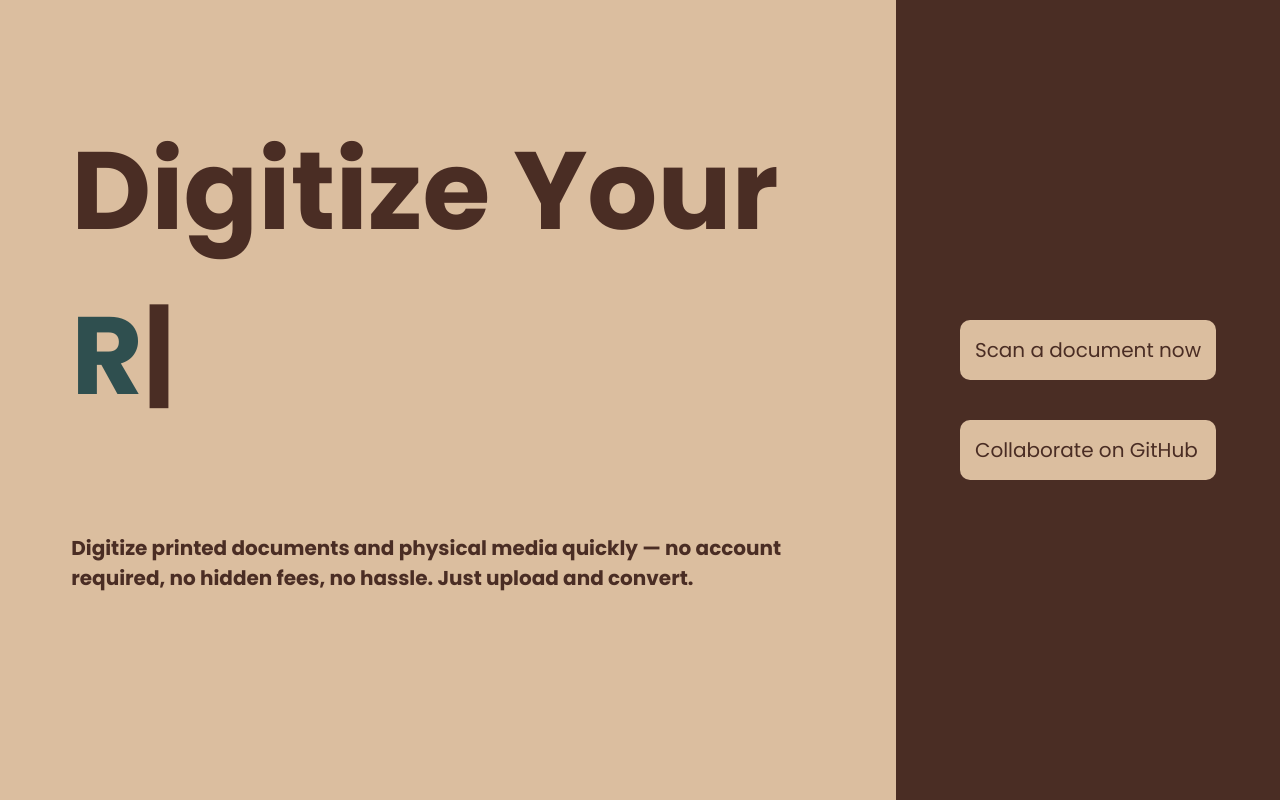
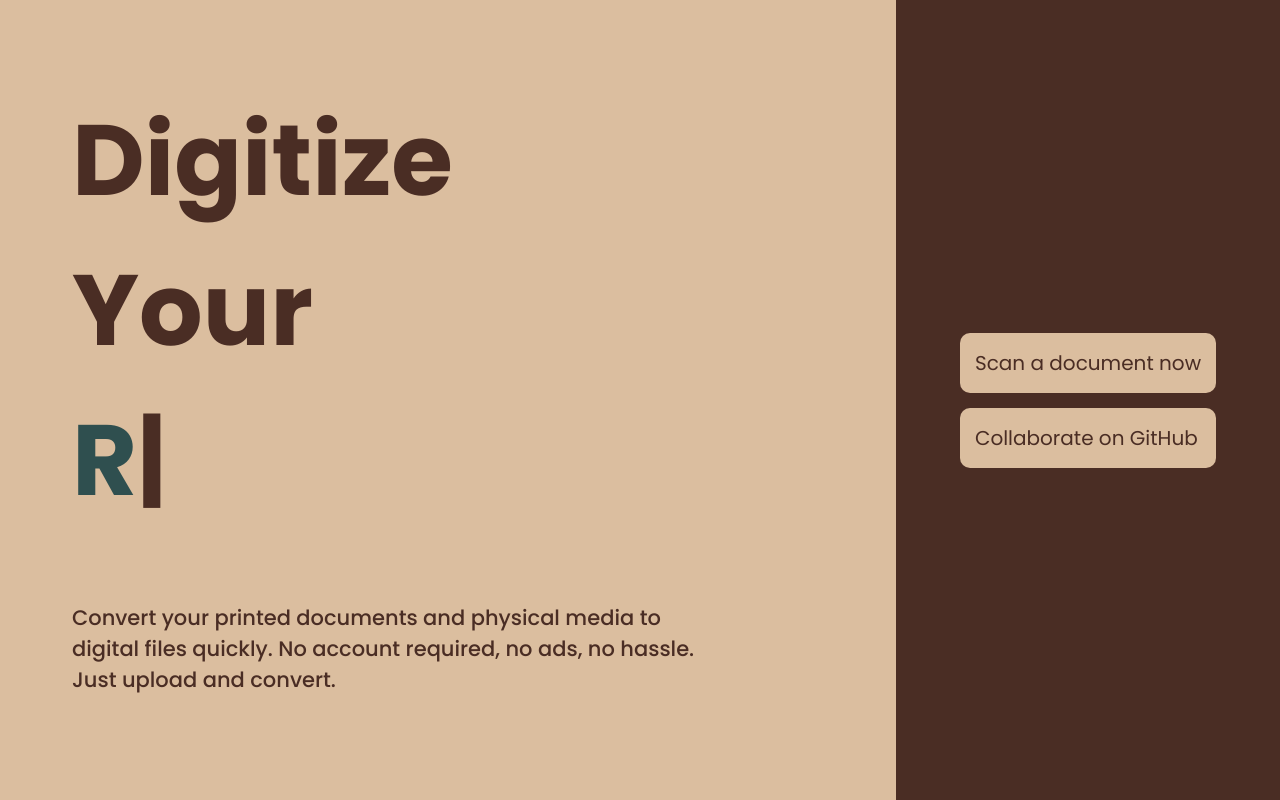
Before and after one commit to AndyMasc/Document-Digitizer, a Flask app: page / in a window 1280 px wide. Run offline with Flask 3, Linux system fonts and the light colour scheme; some libraries are stand-ins or nearby versions.

Commit message:
Scaled homepage for responsiveness across different platforms

```diff
--- a/app.py
+++ b/app.py
@@ -1,15 +1,17 @@
 from flask import Flask, render_template, request, redirect, url_for
 from werkzeug.utils import secure_filename
 from flask_dropzone import Dropzone
+from fpdf import FPDF
 import pytesseract
 import cv2
+import re
 import os
+
 pytesseract.pytesseract.tesseract_cmd = '/opt/homebrew/bin/tesseract'
 
 app = Flask(__name__)
 
 UPLOAD_FOLDER = os.path.join(os.getcwd(), 'uploads')
-os.makedirs(UPLOAD_FOLDER, exist_ok=True)
 app.config['UPLOAD_FOLDER'] = UPLOAD_FOLDER
 
 app.config['DROPZONE_ALLOWED_FILE_CUSTOM'] = True
@@ -42,18 +44,33 @@ def convertImageToText():
     image = cv2.cvtColor(image, cv2.COLOR_BGR2GRAY)
     text = pytesseract.image_to_string(image)
     try:
-        os.remove(target)  # clean up
+        os.remove(target)
     except FileNotFoundError:
         pass
+    print(repr(text))
     return text
 
 def createPDF(content):
-    filePath = os.path.join(app.static_folder, 'ExtractedText.txt')
-    with open(filePath, 'w') as text:
-        text.write(content)
+    pdf = FPDF()
+    pdf.add_page()
+    pdf.add_font('DejaVu', '', '/Users/andymascarenhas/Library/Fonts/DejaVuSansCondensed.ttf', uni=True)
+    pdf.set_font('DejaVu', '', 12)
+    if not content:
+        pdf.cell(0, 10, "No text could be extracted.")
+
+    content = content.replace('\r\n', '\n').replace('\r', '\n') # Normalize all line endings to just \n
+    content = re.sub(r'\n{2,}', '<<<P>>>', content)  # Mark real paragraphs with temporary marker <<<P>>>
+    content = content.replace('\n', ' ')  # Remove all single newlines
+    content = content.replace('<<<P>>>', '\n\n') # Restore paragraph breaks
+    for paragraph in content.split('\n\n'): # Pass the cleanly formatted paragraphs to be added to the PDF.
+        paragraph = paragraph.strip()
+        if paragraph:
+            pdf.multi_cell(0, 10, paragraph)
+
+    filePath = os.path.join(app.static_folder, 'ExtractedText.pdf')
+    pdf.output(filePath)
 
 dropzone = Dropzone(app)
 if __name__ == '__main__':
-    error = ''
     target = ''
     app.run(host='0.0.0.0', debug=True)
--- a/static/ExtractedText.txt
+++ /dev/null
@@ -1,3 +0,0 @@
-Army: | Austian | Austrian | Baggage | Belgian | British | Brunswick | Castings || Dutch || Dutch Belgian || French || Generic || Italian || Naval || Norwegian
-
-olish | Portugese || Portuguese | Prussian | Russian | Scenic || Scottish || Skirmish | Spanish | War 1812 | Wurttember
--- a/static/HomePageStyles.css
+++ b/static/HomePageStyles.css
@@ -1,16 +1,31 @@
-.titleContainer h1 {
-    font-size: 110px;
+body {
+    background-color: #dbbe9f;
+}
+
+.homeText h1 {
+    margin-top: 0;
+    font-size: 100px;
     font-family: Poppins;
     color: #4a2d24;
-    margin-top: 8%;
-    margin-left: 5%;
 }
 
-.titleContainer {
-    width: 100%;
-    height: 50%;
-    background-color: #dbbe9f;
+.homeText p {
+    color: #4a2d24;
+    font-size: 21px;
+    font-family: poppins;
+    font-weight: 500;
+}
+
+.container {
+    margin-left: 5%;
+    top: 0;
+    position: fixed;
+    flex-direction: column;
     display: flex;
+    width: 50%;
+    height: 100%;
+    justify-content: center;
+    align-items: center;
 }
 
 .coloredBar {
@@ -26,34 +41,17 @@
       align-items: center;
 }
 
-p {
-    margin-left: 5%;
-    color: #4a2d24;
-    font-size: 20px;
-    font-family: poppins;
-    font-weight: bold;
+.pageLinks {
+      display: flex;
+      flex-direction: column;
+      gap: 15px;
 }
 
-body {
-    background-color: #dbbe9f;
-}
-
-a {
+.pageLinks a {
     padding: 15px;
     border-radius: 10px;
     font-family: Poppins;
     font-size: 20px;
-}
-
-.pageLinks {
-    display: flex;
-    flex-direction: column;
-    gap: 40px; /* space between links */
-}
-
-.pageLinks a {
-    transition: all 0.4s ease;
-    transform: scale(1);
     text-decoration: none;
     background-color: #dbbe9f;
     color: #4a2d24;
--- a/templates/HomePage.html
+++ b/templates/HomePage.html
@@ -8,20 +8,25 @@
     </style>
 
     <meta charset="UTF-8">
+    <meta name="viewport" content="width=device-width, initial-scale=1">
     <title> Landing page </title>
 
 </head>
 <body>
-    <div class="titleContainer">
-        <h1> Digitize Your <br> <span class="auto-type" style="color:DarkSlateGray"> </span> </h1>
+    <div class="container">
+        <div class="homeText">
+            <h1> Digitize Your <br> <span class="auto-type" style="color:DarkSlateGray"> </span> </h1>
+            <p> Convert your printed documents and physical media to digital files quickly. No account required, no ads, no hassle. Just upload and convert.</p>
+        </div>
     </div>
-    <p> Digitize printed documents and physical media quickly — no account <br> required, no hidden fees, no hassle. Just upload and convert.</p>
+
     <div class="coloredBar">
         <div class="pageLinks">
             <a href="{{ url_for('index') }}"> Scan a document now </a>
             <a href="https://github.com/AndyMasc/Document-Digitizer"> Collaborate on GitHub </a>
         </div>
     </div>
+
     <script src="https://unpkg.com/typed.js@2.1.0/dist/typed.umd.js"></script>
     <script>
         var typed = new Typed('.auto-type', {
--- a/templates/index.html
+++ b/templates/index.html
@@ -5,10 +5,10 @@
         <link href= "https://unpkg.com/dropzone@6.0.0-beta.1/dist/dropzone.css" rel= "stylesheet" type= "text/css"/>
         <link rel= "stylesheet" type= "text/css" href= "{{ url_for('static',filename='styles.css') }}">
         <style>
-            @import url('https://fonts.googleapis.com/css2?family=Noto+Sans+Mono:wght@100..900&display=swap');
+            @import url('https://fonts.googleapis.com/css2?family=Poppins:ital,wght@0,100;0,200;0,300;0,400;0,500;0,600;0,700;0,800;0,900;1,100;1,200;1,300;1,400;1,500;1,600;1,700;1,800;1,900&display=swap');
         </style>
 
-        <meta charset="UTF-8">
+        <meta charset="UTF-8" name="viewport" content="width=device-width, initial-scale=1">
         <title> Online Document Scanner </title>
         <link rel="stylesheet" href="/static/main.css">
     </head>
@@ -17,7 +17,7 @@
 
         <form action = "/upload" class = "dropzone" id = "my-dropzone">
             <img src = "/static/scannerIMG.png" class = "bobbingScanner" alt = "scanner">
-            <div class="dz-message" data-dz-message> <span style="font-family:Noto Sans Mono; color:#4a2d24;"> Drop your document onto the scanner, or click here to upload </span> </div>
+            <div class="dz-message" data-dz-message> <span style="font-family:Poppins; color:#4a2d24; font-size: 1.25vw;"> To proceed, drop your document onto the scanner, or click here to upload. </span> </div>
         </form>
 
         <div class="PageLinks">
```
Also changed, not shown: other parts of static/HomePageStyles.css (+43 -1 lines), static/styles.css (+32 -16 lines), templates/ExtractedTextView.html (+5 -2 lines), 1 other file. Lines whose indentation alone changed are shown as unchanged.
